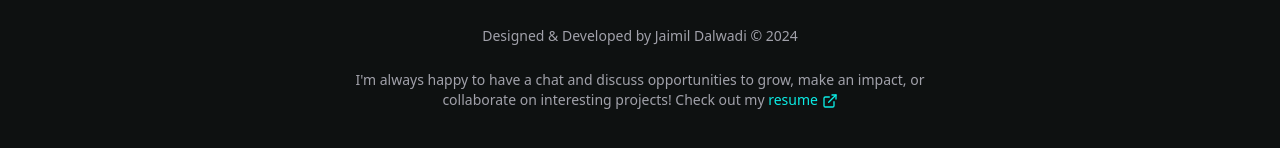
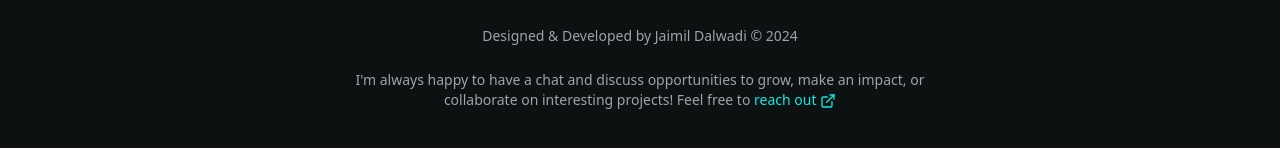
Before and after one commit to theDe-bugger/portfolio2024, a Next.js app in the folder portfolio/: page / in a window 1280 px wide. Shown: the part 2984-3132 px from the top of the page. Built offline with nearby package versions, Linux system fonts and the light colour scheme.

Commit message:
email instead of resume

```diff
--- a/portfolio/src/components/sections/Footer.tsx
+++ b/portfolio/src/components/sections/Footer.tsx
@@ -11,15 +11,14 @@ export function Footer() {
           </p>
           <p className="text-muted-foreground text-sm max-w-xl">
             I&apos;m always happy to have a chat and discuss opportunities to
-            grow, make an impact, or collaborate on interesting projects! Check
-            out my{" "}
-            <Link
-              href="/resume.pdf"
-              target="_blank"
+            grow, make an impact, or collaborate on interesting projects! Feel
+            free to{" "}
+            <a
+              href="mailto:jaimil.dalwadi@uwaterloo.ca"
               className="text-primary hover:text-primary/80"
             >
-              resume <ExternalLinkIcon className="inline h-4 w-4" />
-            </Link>
+              reach out <ExternalLinkIcon className="inline h-4 w-4" />
+            </a>
           </p>
           <div className="flex gap-4">
             {/* <Button
```
